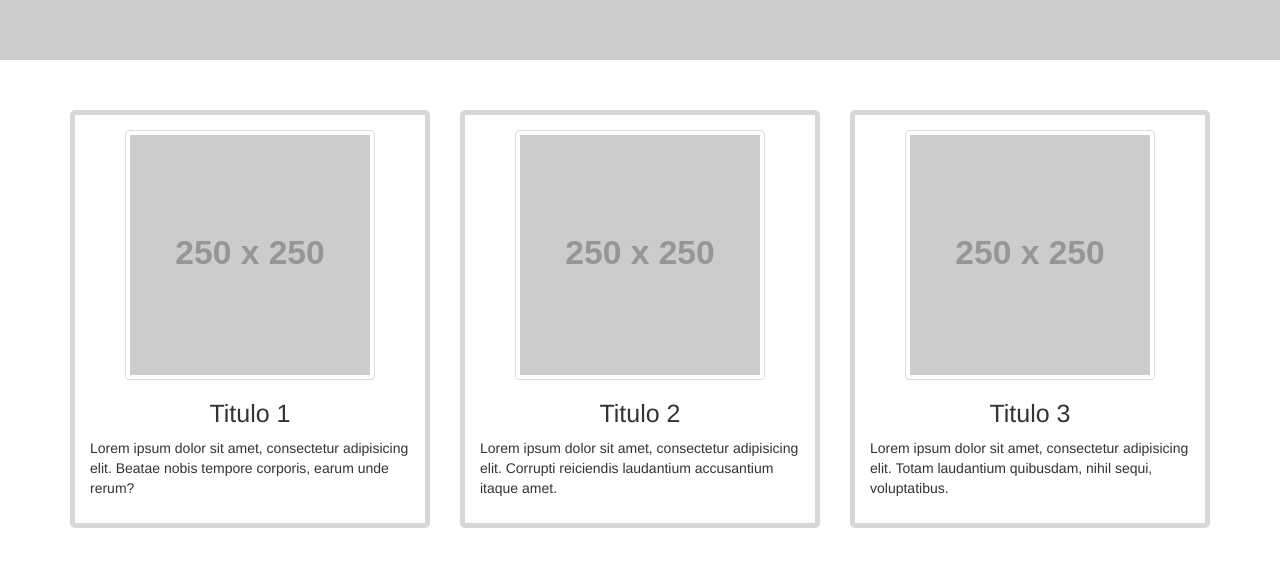
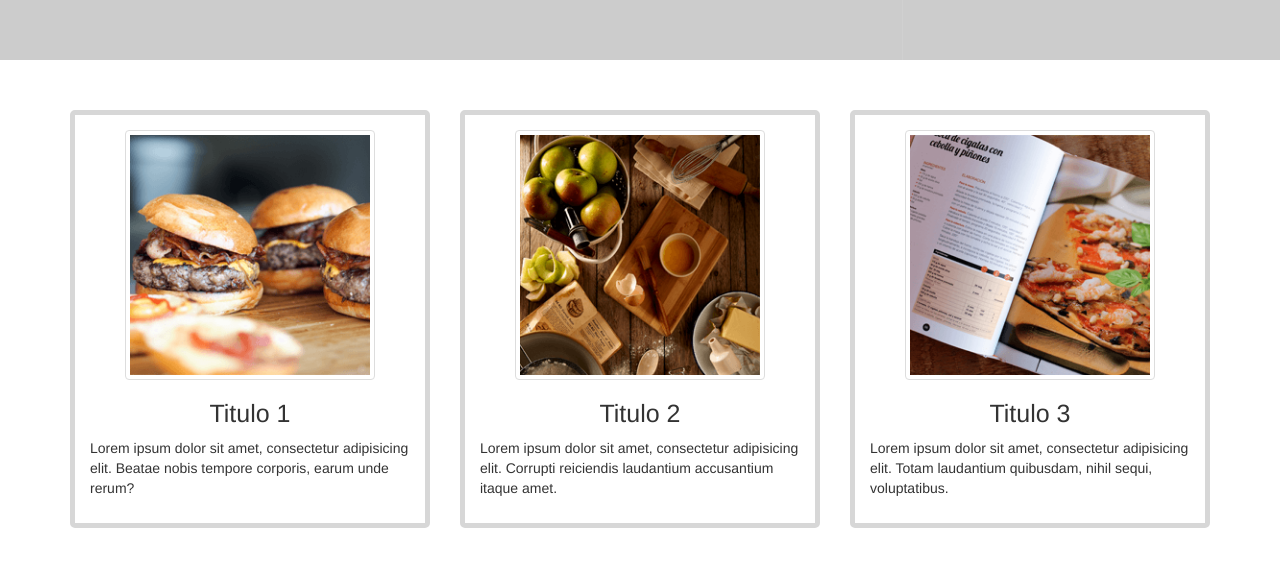
Before and after one commit to proyecto-escuelaweb/proyecto-pagweb-cocina, a plain HTML site: page index.html in a window 1280 px wide. Shown: the part 630-1196 px from the top of the page. Drawn offline with Linux system fonts and the light colour scheme; placeholder pictures from the web are drawn by us.

Commit message:
Agregué fotos

```diff
--- a/index.html
+++ b/index.html
@@ -82,9 +82,9 @@
 
         <div class="caja">
 
-          <a href="http://placehold.it/250x250" class="thumbnail" data-lightbox="wall" data-title="">
+          <a href="img/Hamburguesas.png" class="thumbnail" data-lightbox="wall" data-title="">
 
-          <img src="http://placehold.it/250x250" alt="" class="img-responsive center-block">
+          <img src="img/Hamburguesas.png" alt="" class="img-responsive center-block">
 
           </a>
 
@@ -104,9 +104,9 @@
 
         <div class="caja">
 
-          <a href="http://placehold.it/250x250" class="thumbnail" data-lightbox="wall" data-title="">
+          <a href="img/Utencilios.png" class="thumbnail" data-lightbox="wall" data-title="">
 
-          <img src="http://placehold.it/250x250" alt="" class="img-responsive center-block">
+          <img src="img/Utencilios.png" alt="" class="img-responsive center-block">
 
           </a>
 
@@ -126,9 +126,9 @@
 
         <div class="caja">
 
-          <a href="http://placehold.it/250x250" class="thumbnail" data-lightbox="wall" data-title="">
+          <a href="img/Libro-de-recetas.png" class="thumbnail" data-lightbox="wall" data-title="">
 
-          <img src="http://placehold.it/250x250" alt="" class="img-responsive center-block">
+          <img src="img/Libro-de-recetas.png" alt="" class="img-responsive center-block">
 
           </a>
 
```
Also changed, not shown: img/Hamburguesas.png (added), img/Libro-de-recetas.png (added), img/Utencilios.png (added).
